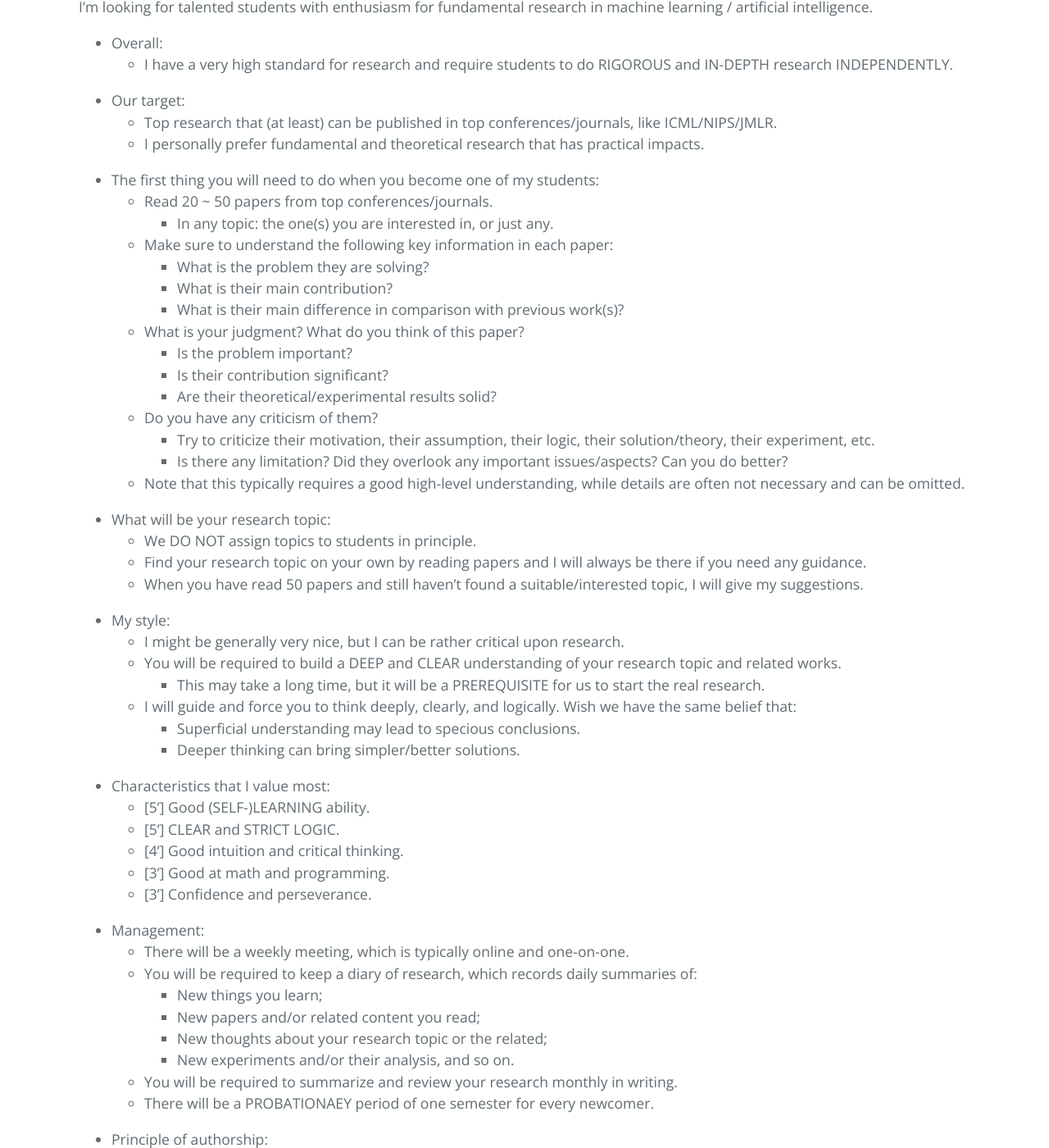
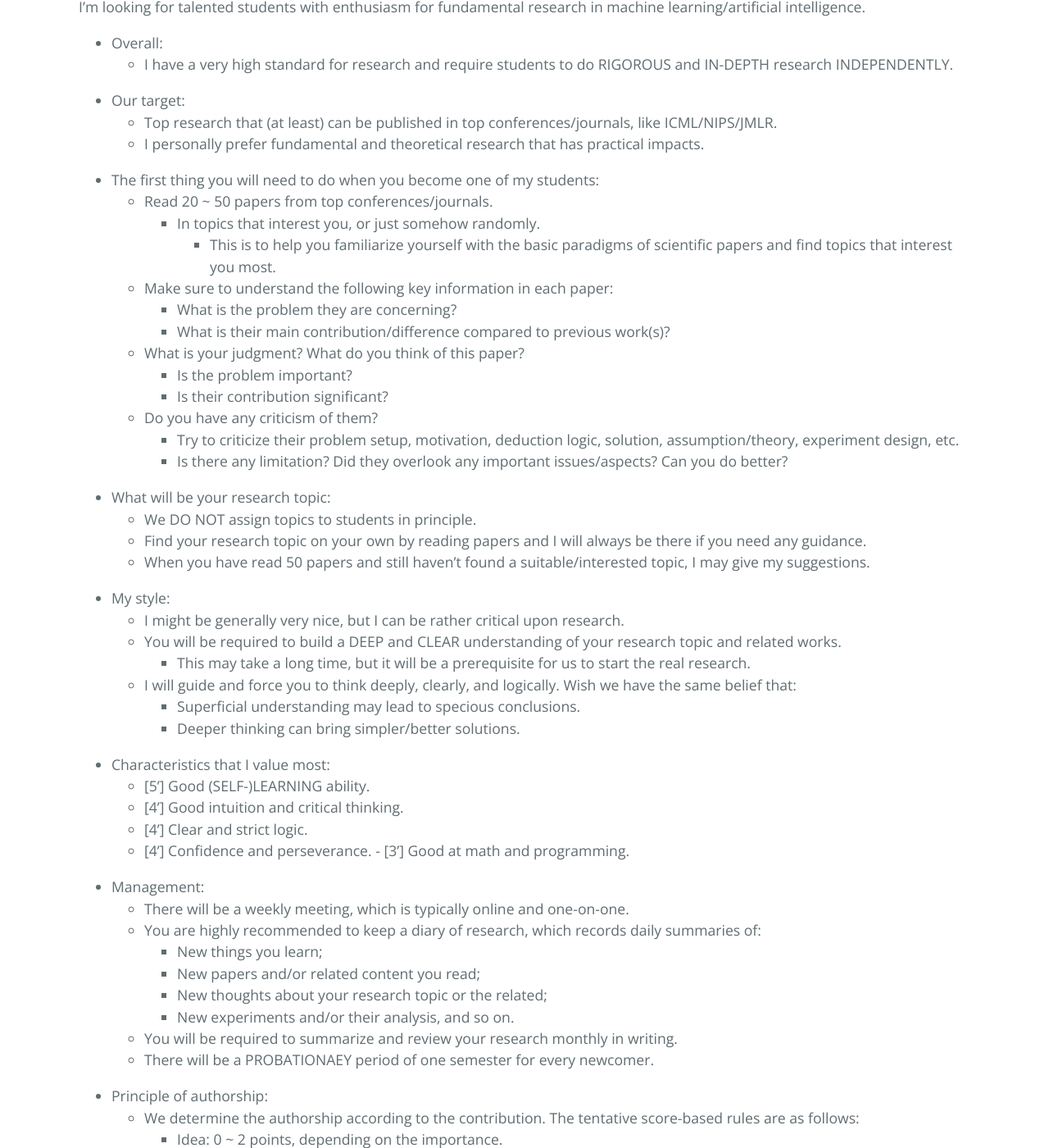
Before and after one commit to ZhimingZhou/zhimingzhou.github.io, a Jekyll site: the page built from _posts/2021-10-11-Prospective-Students.md, in a window 1280 px wide and 1400 px high, scrolled down 423 px. Shown: the whole window at 82% size. Built offline with Jekyll 4.4.1, drawn with Linux system fonts in a browser that asks for light colours; comment, search, counter and statistics services are not loaded.

Commit message:
Update 2021-10-11-Prospective-Students.md

```diff
--- a/_posts/2021-10-11-Prospective-Students.md
+++ b/_posts/2021-10-11-Prospective-Students.md
@@ -7,7 +7,7 @@ permalink: /Posts/Prospective-Students/
 top: true
 ---
 
-I’m looking for talented students with enthusiasm for fundamental research in machine learning / artificial intelligence.
+I’m looking for talented students with enthusiasm for fundamental research in machine learning/artificial intelligence.
 
 - Overall:
 	- I have a very high standard for research and require students to do RIGOROUS and IN-DEPTH research INDEPENDENTLY.
@@ -20,31 +20,29 @@ I’m looking for talented students with enthusiasm for fundamental research in
 <!--  -->
 - The first thing you will need to do when you become one of my students:
 	- Read 20 ~ 50 papers from top conferences/journals.
-		- In any topic: the one(s) you are interested in, or just any.
+		- In topics that interest you, or just somehow randomly.
+  		- This is to help you familiarize yourself with the basic paradigms of scientific papers and find topics that interest you most.
 	- Make sure to understand the following key information in each paper:
-		- What is the problem they are solving?
-		- What is their main contribution?
-		- What is their main difference in comparison with previous work(s)?
+		- What is the problem they are concerning?
+		- What is their main contribution/difference compared to previous work(s)?
 	- What is your judgment? What do you think of this paper?
 		- Is the problem important?
 		- Is their contribution significant?
-		- Are their theoretical/experimental results solid?
 	- Do you have any criticism of them?
-		- Try to criticize their motivation, their assumption, their logic, their solution/theory, their experiment, etc.
+		- Try to criticize their problem setup, motivation, deduction logic, solution, assumption/theory, experiment design, etc.
 		- Is there any limitation? Did they overlook any important issues/aspects? Can you do better?
-	- Note that this typically requires a good high-level understanding, while details are often not necessary and can be omitted.
 
 <!--  -->
 - What will be your research topic:
 	- We DO NOT assign topics to students in principle.
 	- Find your research topic on your own by reading papers and I will always be there if you need any guidance.
-	- When you have read 50 papers and still haven't found a suitable/interested topic, I will give my suggestions.
+	- When you have read 50 papers and still haven't found a suitable/interested topic, I may give my suggestions.
 
 <!--  -->
 - My style:
 	- I might be generally very nice, but I can be rather critical upon research.
 	- You will be required to build a DEEP and CLEAR understanding of your research topic and related works.
-		- This may take a long time, but it will be a PREREQUISITE for us to start the real research.
+		- This may take a long time, but it will be a prerequisite for us to start the real research.
 	- I will guide and force you to think deeply, clearly, and logically. Wish we have the same belief that:
 		- Superficial understanding may lead to specious conclusions.
 		- Deeper thinking can bring simpler/better solutions.
@@ -52,15 +50,15 @@ I’m looking for talented students with enthusiasm for fundamental research in
 <!--  -->
 - Characteristics that I value most:
 	- [5'] Good (SELF-)LEARNING ability.
-	- [5'] CLEAR and STRICT LOGIC.
 	- [4'] Good intuition and critical thinking.
-	- [3'] Good at math and programming.
-	- [3'] Confidence and perseverance.
+	- [4'] Clear and strict logic.
+	- [4'] Confidence and perseverance.
+ 	- [3'] Good at math and programming.
 
 <!--  -->
 - Management:
 	- There will be a weekly meeting, which is typically online and one-on-one.
-	- You will be required to keep a diary of research, which records daily summaries of:
+	- You are highly recommended to keep a diary of research, which records daily summaries of:
 		- New things you learn;
 		- New papers and/or related content you read;
 		- New thoughts about your research topic or the related;
@@ -91,6 +89,5 @@ I’m looking for talented students with enthusiasm for fundamental research in
 	- It mainly depends on how much effort you put in.
 		- But indeed priority will be given to projects that I’m particularly interested in and students who show great potential.
 	- I have once heard the x^a model, and I think it is interesting and feasible, where x is your effort and a > 1, x^a will be my expected effort. Note that x = 1 is some standard that can be surpassed.
-
  - It can be challenging for most students. Applying is only suggested if you believe you can somehow be an exception.
 -->
```
